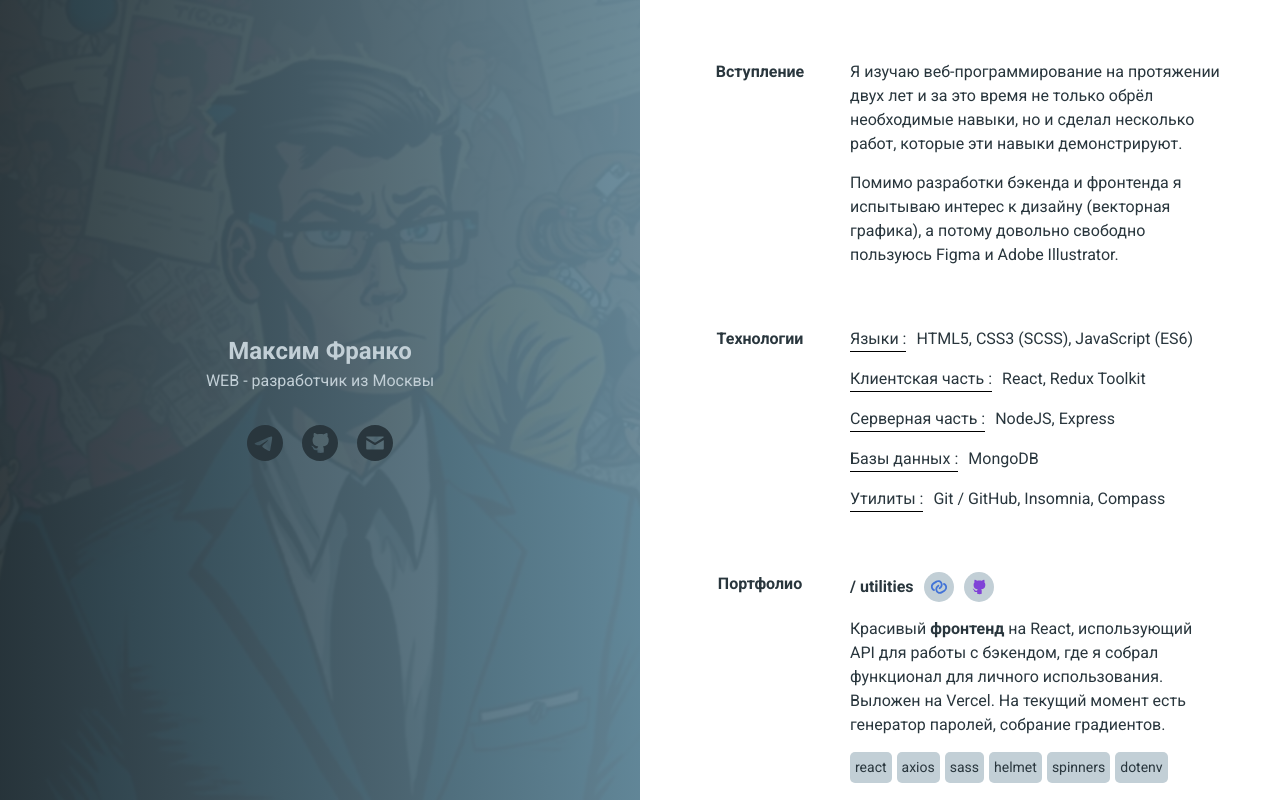
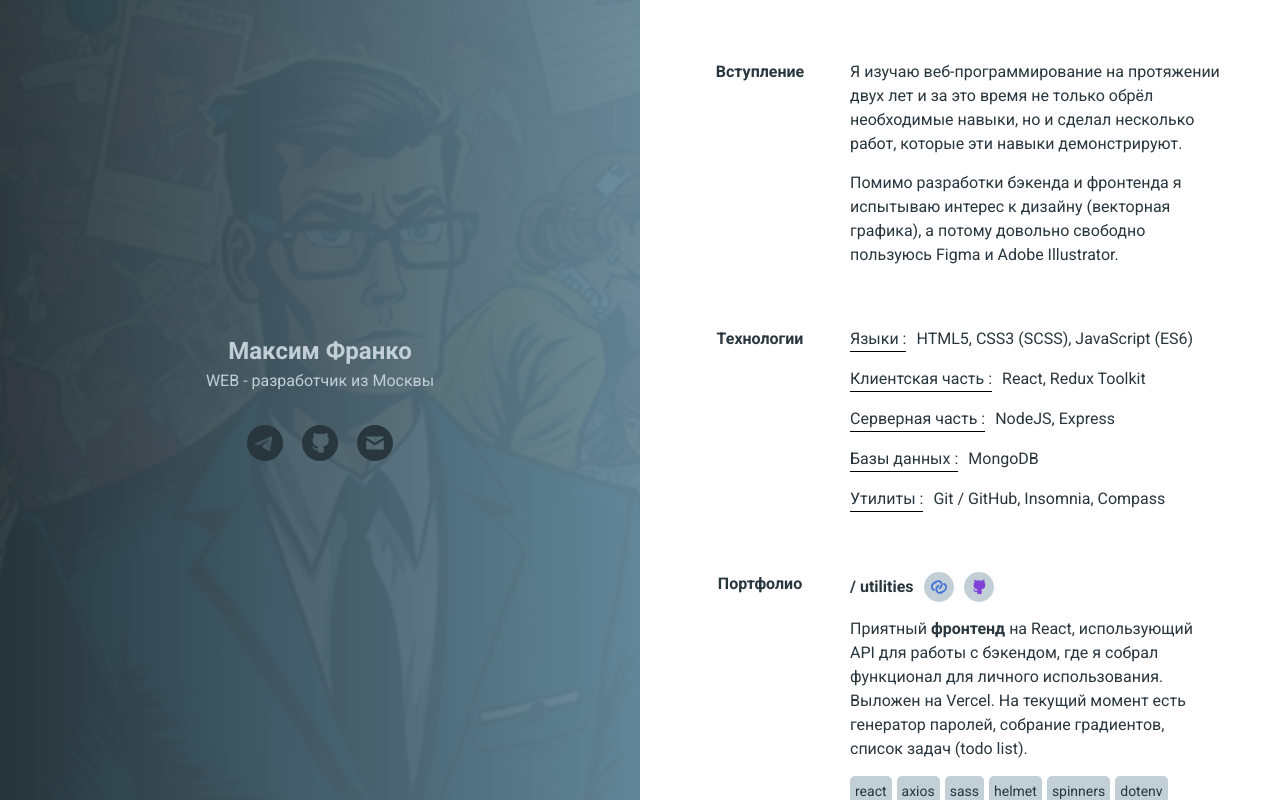
Before and after one commit to mfdevgit/resume, a React (Create React App) app: page / in a window 1280 px wide. Built offline with nearby package versions, Linux system fonts and the light colour scheme.

Commit message:
todo added in portfolio

```diff
--- a/src/components/Portfolio.jsx
+++ b/src/components/Portfolio.jsx
@@ -28,8 +28,8 @@ export default function Portfolio() {
                     </a>
                 </div>
                 <p>
-                    Красивый <b>фронтенд</b> на React, использующий API для работы с бэкендом, где я собрал функционал для личного использования.
-                    Выложен на Vercel. На текущий момент есть генератор паролей, собрание градиентов.
+                    Приятный <b>фронтенд</b> на React, использующий API для работы с бэкендом, где я собрал функционал для личного использования.
+                    Выложен на Vercel. На текущий момент есть генератор паролей, собрание градиентов, список задач (todo list).
                 </p>
                 <div className='tags_container'>
                     <span>react</span>
```
